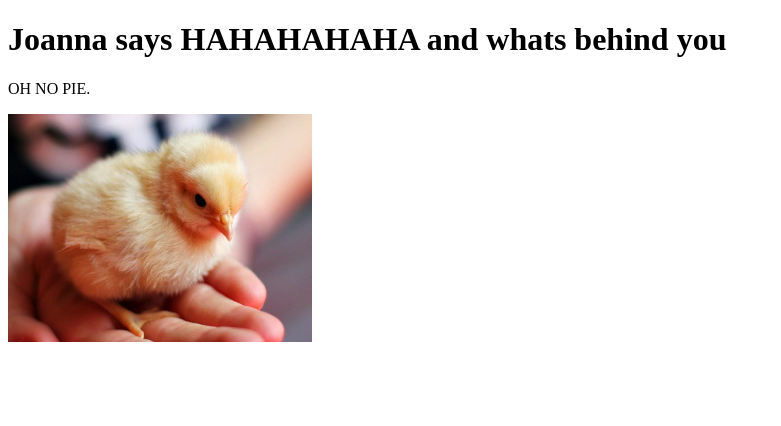
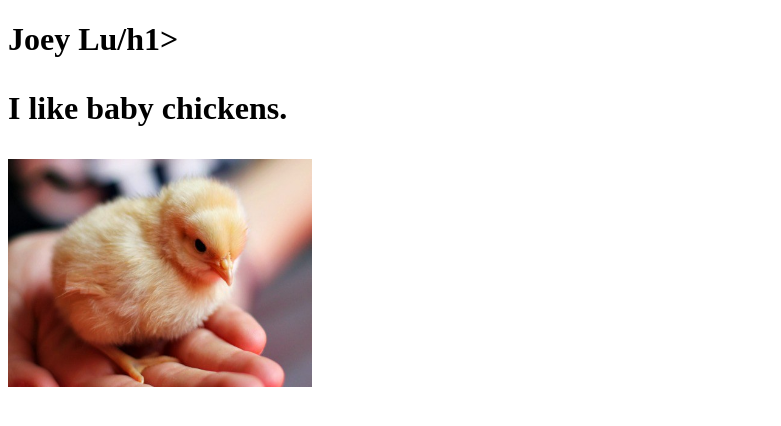
Before and after one commit to joeyhlu/joeyhlu.github.io, a plain HTML site: page index.html in a window 1280 px wide. Shown: the whole page, without its empty margins (0-781 px from the left). Drawn offline with Linux system fonts and the light colour scheme.

Commit message:
Update index.html

```diff
--- a/index.html
+++ b/index.html
@@ -1,12 +1,12 @@
 <!DOCTYPE html>
 <html>
 <head>
-  <title>Joey poo </title>
+  <title>Joey Lu </title>
 </head>
 <body>
-   <h1>Joanna says HAHAHAHAHA and whats behind you</h1>
+   <h1>Joey Lu/h1>
 
-   <p>OH NO PIE.</p>
+   <p>I like baby chickens.</p>
 
    <img src="baby-chick.jpg" style="width:304px;height:228px;">
 
```
